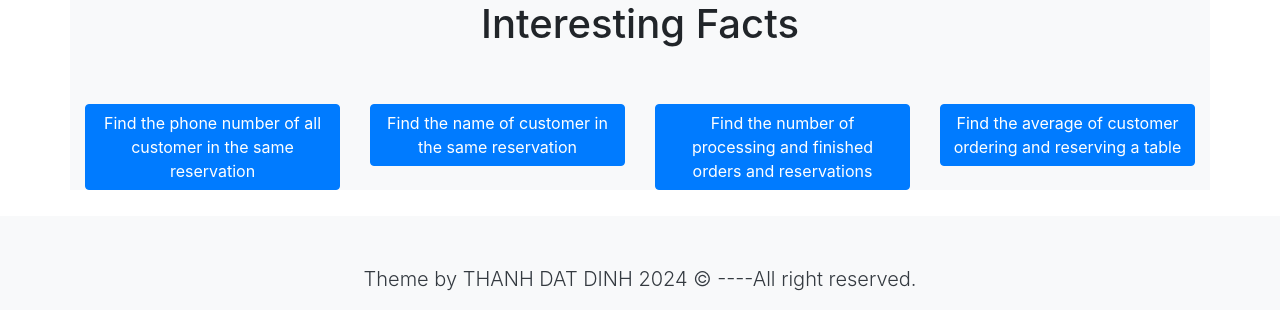
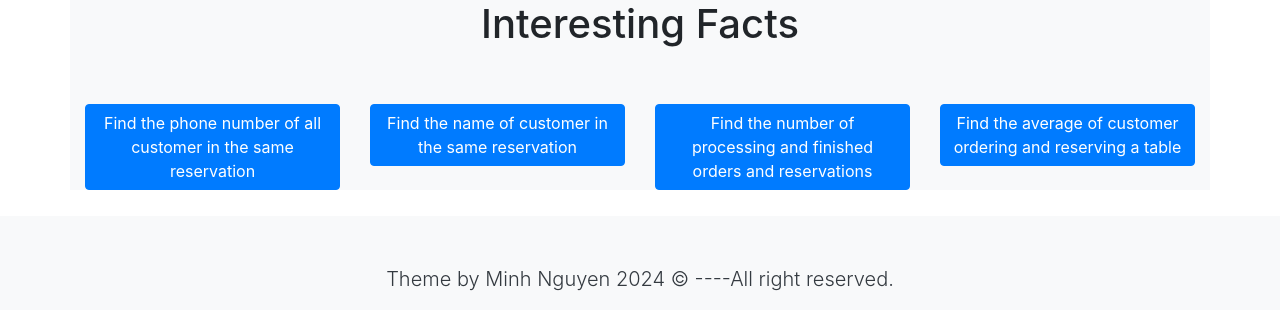
Before and after one commit to LeoNguyen128/16-Restaurant, a PHP site: page /home.php in a window 1280 px wide. Shown: the part 634-944 px from the top of the page. Run offline with PHP 8.4, Linux system fonts and the light colour scheme; some libraries are stand-ins or nearby versions.

Commit message:
home.php

```diff
--- a/home.php
+++ b/home.php
@@ -99,7 +99,7 @@
         <div class="container">
             <div class="row align-items-center">
                 <div class="col text-center align-middle">
-                    <p class="lead mt-5">Theme by THANH DAT DINH <span id="year"></span> &copy; ----All right reserved.</p>
+                    <p class="lead mt-5">Theme by Minh Nguyen <span id="year"></span> &copy; ----All right reserved.</p>
                 </div>
             </div>
         </div>
```
